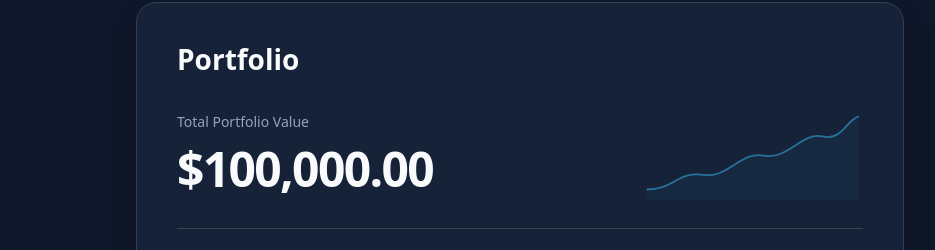
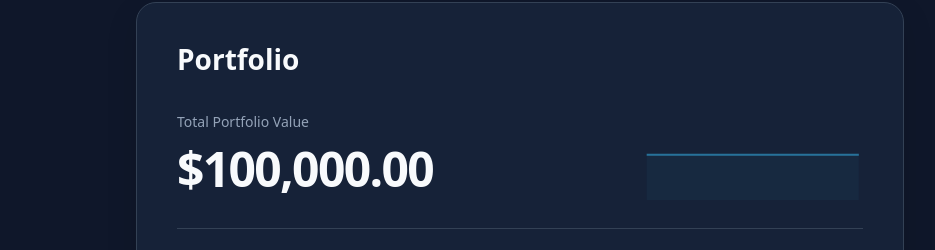
Before and after one commit to co-rtex/tradegrid, a React (Vite) app in the folder frontend/: page / in a window 1280 px wide. Shown: the part 415-665 px from the top of the page, without its empty margins (120-1055 px from the left). Built offline with nearby package versions, Linux system fonts and the light colour scheme.

Commit message:
Show flat portfolio chart for 0 P&L

```diff
--- a/frontend/src/components/PortfolioSummary.tsx
+++ b/frontend/src/components/PortfolioSummary.tsx
@@ -23,8 +23,9 @@ function PortfolioSummary() {
           <p className="portfolio-value">{currency.format(portfolio.totalValue)}</p>
         </div>
         <svg className="portfolio-chart" viewBox="0 0 240 100" aria-hidden="true" focusable="false">
-          <path className="portfolio-chart-fill" d="M4 88 C34 88 38 68 66 72 S106 46 132 51 S174 25 196 30 S222 12 236 8 V100 H4 Z" />
-          <path className="portfolio-chart-line" d="M4 88 C34 88 38 68 66 72 S106 46 132 51 S174 25 196 30 S222 12 236 8" />
+          {/* Flat while P&L is zero; a performance curve needs historical values. */}
+          <path className="portfolio-chart-fill" d="M4 50 H236 V100 H4 Z" />
+          <path className="portfolio-chart-line" d="M4 50 H236" />
         </svg>
       </div>
 
```
Also changed, not shown: 1 other file (tests, documents, lock files or other folders).
